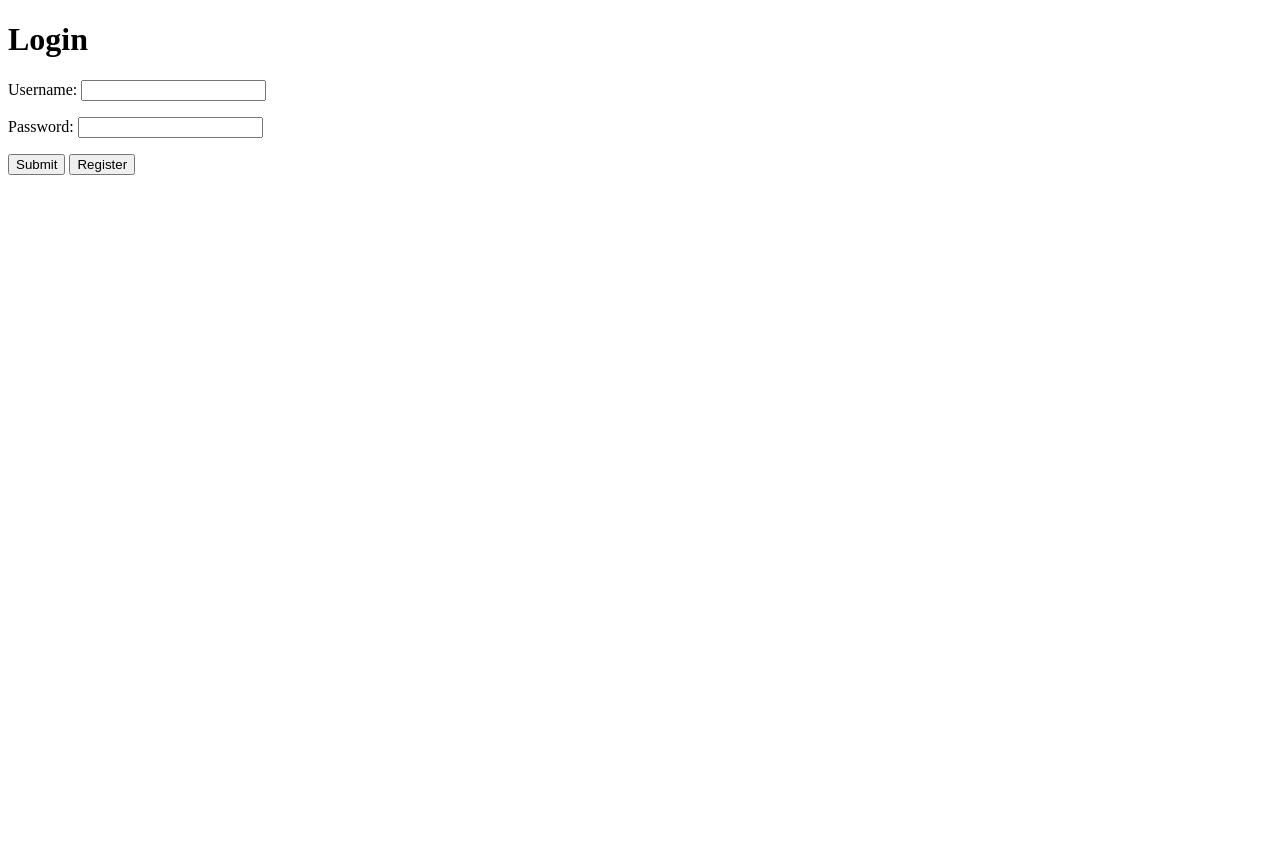
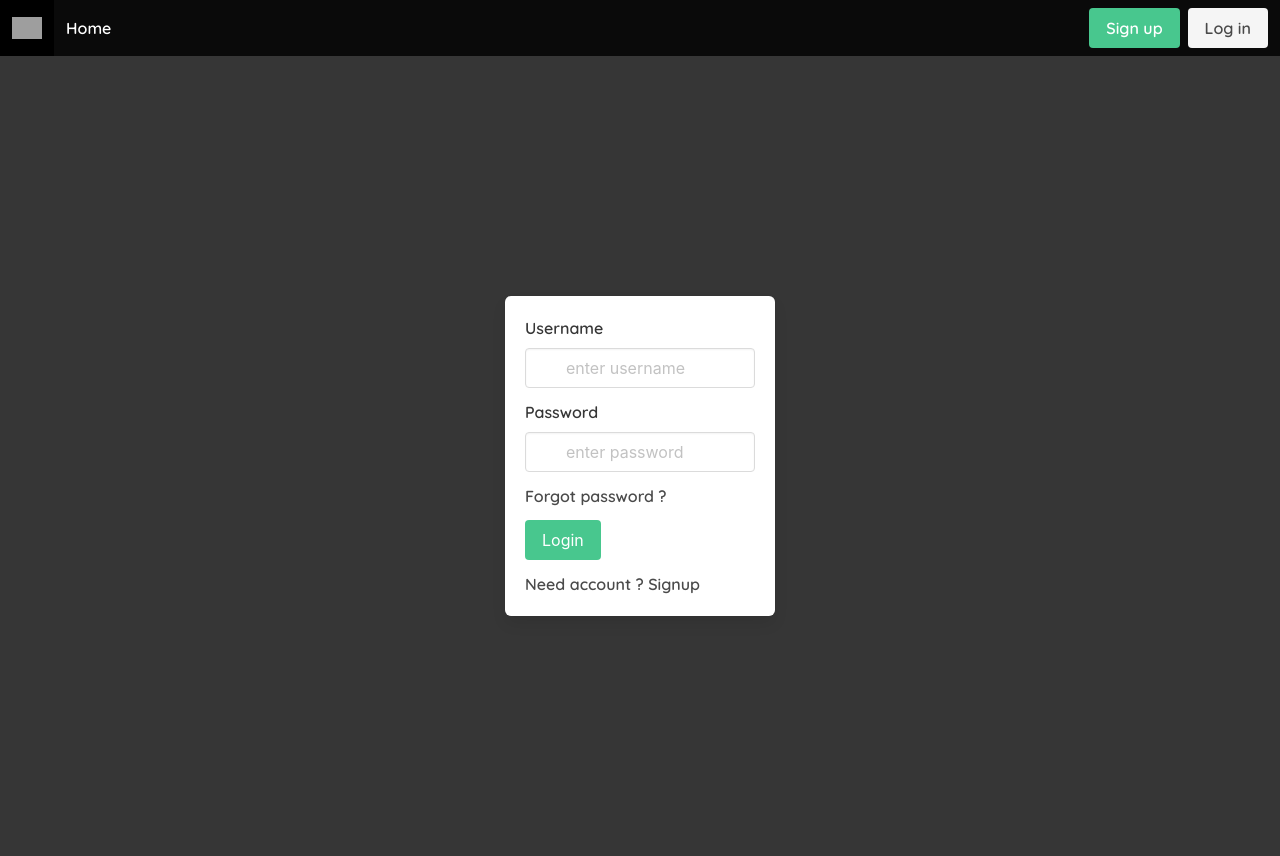
Before and after one commit to OrrMey/authentication, a Django app: page /accounts/login/ in a window 1280 px wide. Before the commit the page ends 175 px from the top, so only its background shows below. Run offline with Django 3.2, Linux system fonts and the light colour scheme; some libraries are stand-ins or nearby versions; grey boxes are pictures that could not be loaded.

Commit message:
add some style and make changes

```diff
--- a/web/accounts/forms.py
+++ b/web/accounts/forms.py
@@ -4,8 +4,19 @@ from django.contrib.auth import authenticate, get_user_model
 User = get_user_model()
 
 class UserLoginForm(forms.Form):
-    username = forms.CharField()
-    password = forms.CharField(widget=forms.PasswordInput)
+    username = forms.CharField(widget=forms.TextInput(attrs={
+        "class": "input",
+        "type": "text",
+        "placeholder": "enter username"
+    }), label="Username")
+
+    password = forms.CharField(widget=forms.PasswordInput(attrs={
+        "class": "input",
+        "type": "password",
+        "placeholder": "enter password"
+    }), label="Password")
+
+
     def clean(self, *args, **kwargs):
         username = self.cleaned_data.get('username')
         password = self.cleaned_data.get('password')
--- a/web/templates/login.html
+++ b/web/templates/login.html
@@ -5,14 +5,115 @@
     <meta http-equiv="X-UA-Compatible" content="IE=edge">
     <meta name="viewport" content="width=device-width, initial-scale=1.0">
     <title>Document</title>
+    <link href="https://fonts.googleapis.com/css2?family=Quicksand:wght@600&display=swap" rel="stylesheet">
+    <link rel="stylesheet" href="https://cdn.jsdelivr.net/npm/bulma@0.9.0/css/bulma.min.css">
+    <script defer src="https://use.fontawesome.com/releases/v5.3.1/js/all.js"></script>
+    <style>
+      *{
+        font-family: 'Quicksand', sans-serif;
+      }
+    </style>
 </head>
 <body>
-    <h1>Login</h1>
-    <form method="POST">
-        {% csrf_token %}
-        {{ form.as_p }}
-        <input type="submit" />
-        <input type="submit" value="Register" onclick="window.location='/accounts/register/?next=/';" />
-    </form>
+    <nav class="navbar is-black" role="navigation" aria-label="main navigation">
+        <div class="navbar-brand">
+            <a class="navbar-item">
+                <img src="https://uxwing.com/wp-content/themes/uxwing/download/10-brands-and-social-media/django.png" width="30px" height="200px">
+            </a>
+
+            <a role="button" class="navbar-burger burger" aria-label="menu" aria-expanded="false" data-target="navbarBasicExample">
+                <span aria-hidden="true"></span>
+                <span aria-hidden="true"></span>
+                <span aria-hidden="true"></span>
+            </a>
+        </div>
+
+        <div id="navbarBasicExample" class="navbar-menu">
+            <div class="navbar-start">
+                <a class="navbar-item">
+                    Home
+                </a>
+            </div>
+
+            <div class="navbar-end">
+                <div class="navbar-item">
+                    {% if request.user.is_authenticated %} <!--need to change-->
+                        <a class="has-text-light mr-2">
+                            Welcome, "{{ user.username }}" <!--need to change-->
+                        </a>
+                        <div class="buttons">
+                            <a class="button is-danger">
+                                <strong>Logout</strong>
+                            </a>
+                            {% else %}
+                            <a class="button is-success mr-2">
+                                <strong>Sign up</strong>
+                            </a>
+                            <a class="button is-light">
+                                Log in
+                            </a>
+                        </div>
+                    {% endif %}
+                </div>
+            </div>
+        </div>
+    </nav>
+
+
+    <section class="hero is-dark is-fullheight">
+        <div class="hero-body">
+            <div class="container">
+                <div class="columns is-centered">
+                    <div class="column is-5-tablet is-4-desktop is-3-widescreen">
+
+                        <form method="POST" action="." class="box">
+                            {% csrf_token %}
+
+                            <div class="field">
+                                <label for="" class="label">Username</label>
+                                <div class="control has-icons-left">
+                                    {{ form.username }}
+                                    <span class="icon is-small is-left">
+                                        <i class="fa-fa-user"></i>
+                                    </span>
+                                </div>
+                            </div>
+
+                            <div class="field">
+                                <label for="" class="label">Password</label>
+                                <div class="control has-icons-left">
+                                    {{ form.password }}
+                                    <span class="icon is-small is-left">
+                                        <i class="fa-fa-lock"></i>
+                                    </span>
+                                </div>
+                            </div>
+                            <!--
+                            <input type="submit" value="login"/>
+                            <input type="submit" value="Register" onclick="window.location='/accounts/register/?next=/';" />
+                            -->
+                            <div class="field">
+                                <a>Forgot password ?</a>
+                              </div>
+
+                              <div class="field">
+                                <button class="button is-success" type="submit">
+                                  Login
+                                </button>
+                              </div>
+                              <div class="field">
+                                Need account ? <a>Signup</a>
+                              </div>
+
+
+
+                        </form>
+
+                    </div>
+                </div>
+            </div>
+        </div>
+    </section>
+
 </body>
 </html>
--- a/web/web/urls.py
+++ b/web/web/urls.py
@@ -4,6 +4,7 @@ from accounts import views
 
 urlpatterns = [
     path('admin/', admin.site.urls),
+    #path('', views.index),
     path('', views.home),
     path('accounts/login/', views.login_view),
     path('accounts/register/', views.register_view),
```
Also changed, not shown: web/accounts/urls.py (added).
